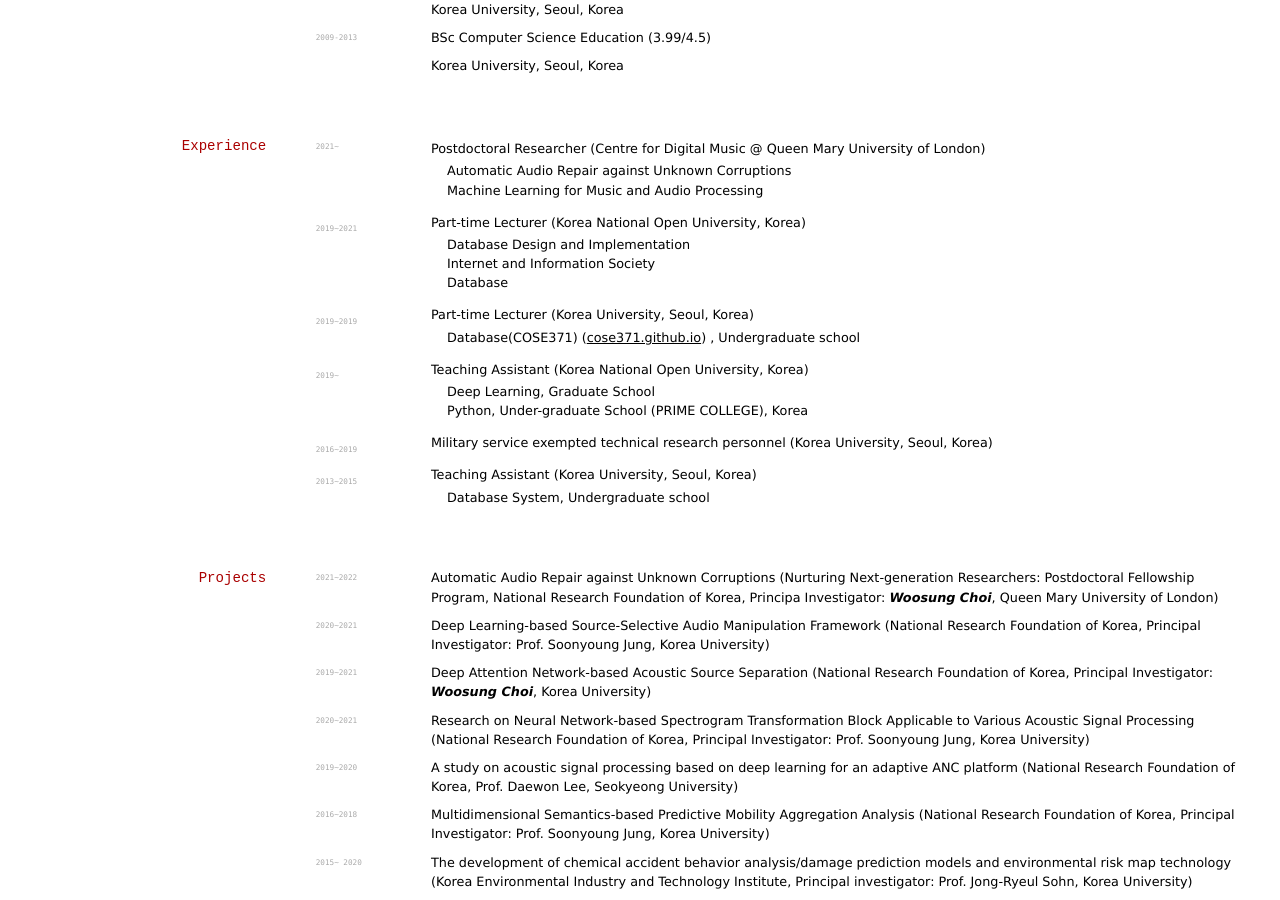
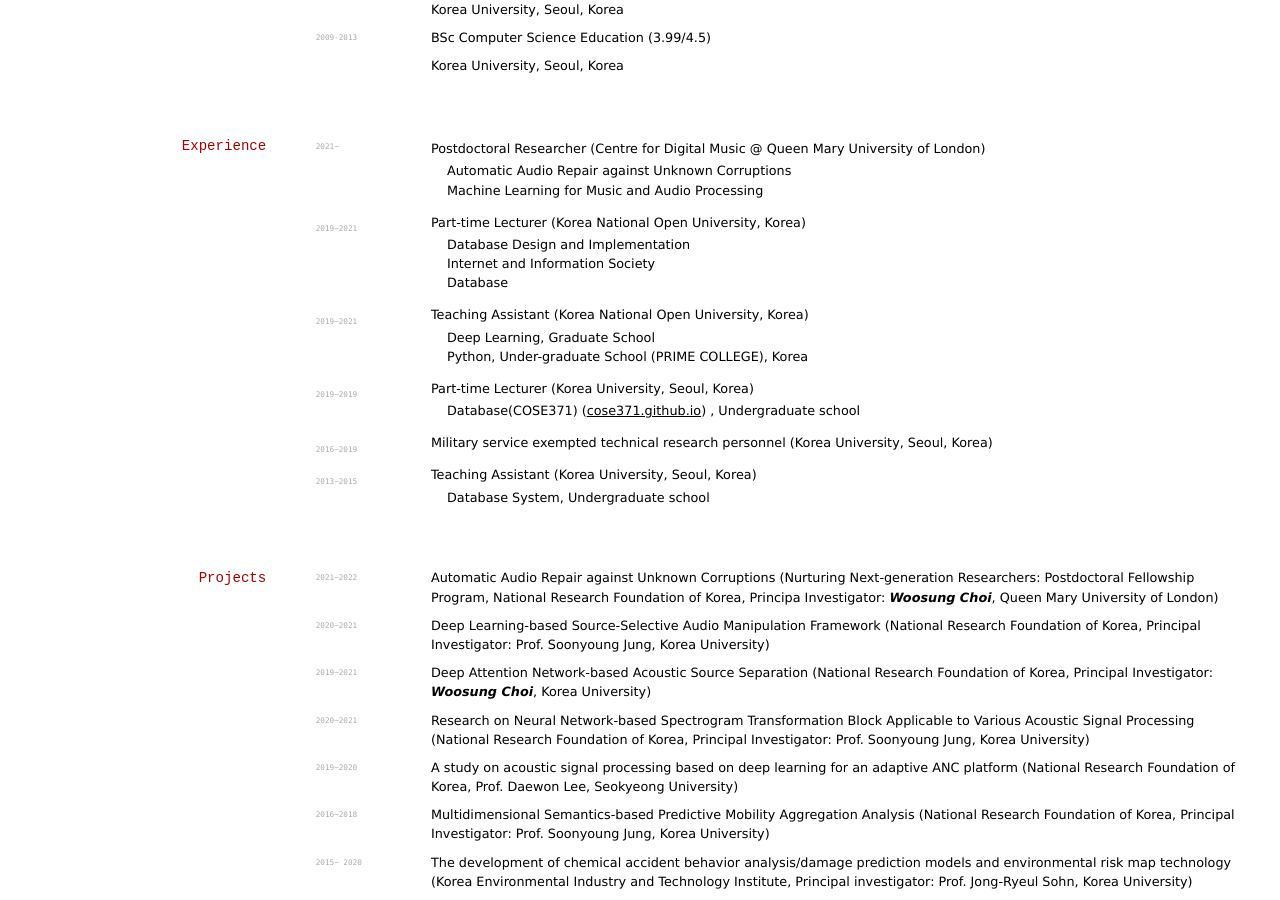
Before and after one commit to ws-choi/cv, a Jekyll site: the page built from index.md, in a window 1280 px wide and 900 px high, scrolled down 1390 px. Built offline with Jekyll 4.4.1, drawn with Linux system fonts in a browser that asks for light colours; formulas are drawn with MathJax 3.

Commit message:
Update index.md

```diff
--- a/index.md
+++ b/index.md
@@ -102,14 +102,14 @@ Korea University, Seoul, Korea
     - Internet and Information Society
     - Database
 
+`2019~2021`
+- Teaching Assistant (Korea National Open University, Korea)
+    - Deep Learning, Graduate School
+    - Python, Under-graduate School (PRIME COLLEGE), Korea
+
 `2019~2019`
 - Part-time Lecturer (Korea University, Seoul, Korea)
     - Database(COSE371) ([cose371.github.io](https://cose371.github.io/)) , Undergraduate school
-
-`2019~`
-- Teaching Assistant (Korea National Open University, Korea)
-    - Deep Learning, Graduate School
-    - Python, Under-graduate School (PRIME COLLEGE), Korea
 
 `2016~2019`
 - Military service exempted technical research personnel (Korea University, Seoul, Korea)
```
